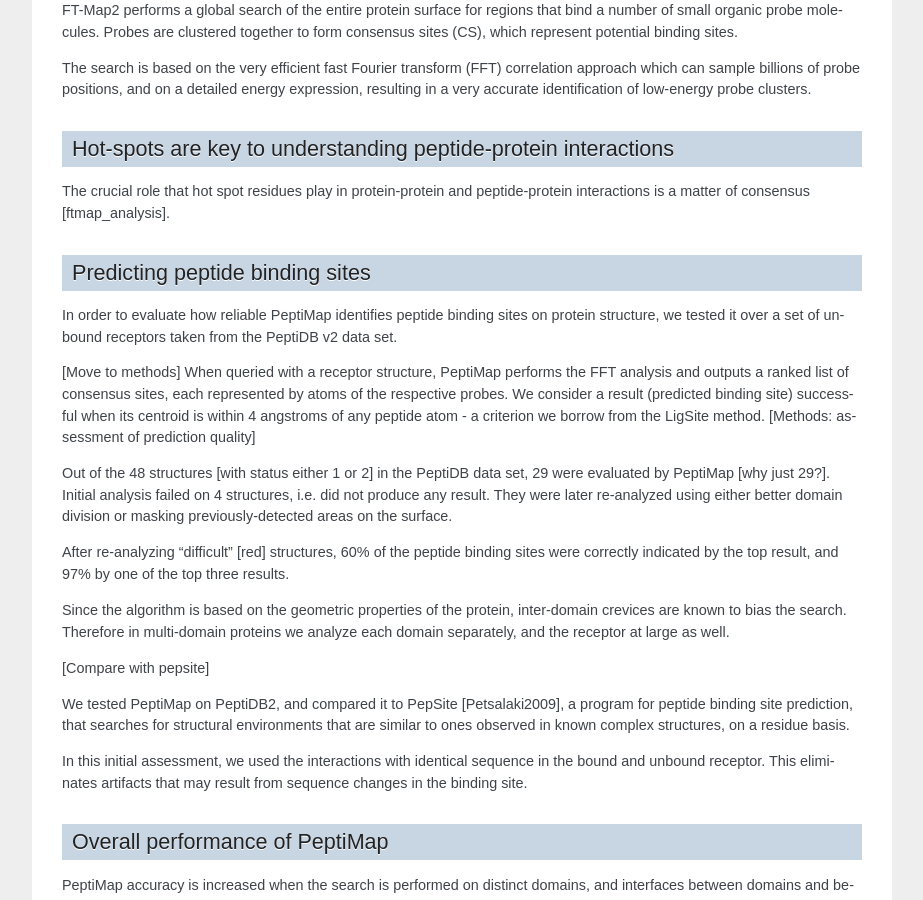
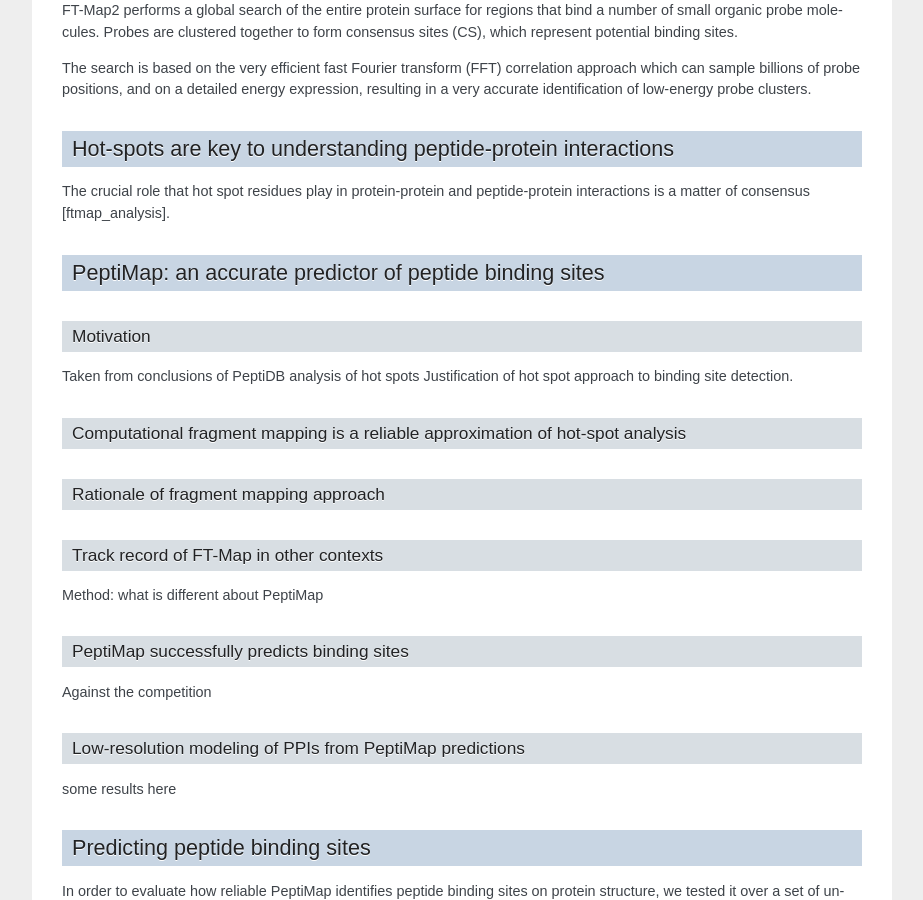
Before and after one commit to assaff/msc-thesis, a Sphinx documentation site: the page built from source/results.rst, in a window 1280 px wide and 900 px high, scrolled down 3907 px. Shown: the whole window, without its empty margins (198-1121 px from the left). Built offline with Sphinx 7.4.7, drawn with Linux system fonts in a browser that asks for light colours; formulas are drawn with MathJax 3; some of the changed text lies outside the part shown.

Commit message:
dumped whatever I had in peptimap into results

```diff
--- a/source/results.rst
+++ b/source/results.rst
@@ -83,6 +83,40 @@ The crucial role that hot spot residues play in protein-protein and
 peptide-protein interactions is a matter of consensus
 [ftmap_analysis].
 
+
+PeptiMap: an accurate predictor of peptide binding sites
+---------------------------------------------------------
+
+Motivation
+~~~~~~~~~~~
+
+Taken from conclusions of PeptiDB analysis of hot spots
+Justification of hot spot approach to binding site detection.
+
+Computational fragment mapping is a reliable approximation of hot-spot analysis
+~~~~~~~~~~~~~~~~~~~~~~~~~~~~~~~~~~~~~~~~~~~~~~~~~~~~~~~~~~~~~~~~~~~~~~~~~~~~~~~~~~
+
+Rationale of fragment mapping approach
+~~~~~~~~~~~~~~~~~~~~~~~~~~~~~~~~~~~~~~
+
+Track record of FT-Map in other contexts
+~~~~~~~~~~~~~~~~~~~~~~~~~~~~~~~~~~~~~~~~~
+
+Method: what is different about PeptiMap
+
+
+PeptiMap successfully predicts binding sites
+~~~~~~~~~~~~~~~~~~~~~~~~~~~~~~~~~~~~~~~~~~~~
+
+Against the competition
+
+Low-resolution modeling of PPIs from PeptiMap predictions
+~~~~~~~~~~~~~~~~~~~~~~~~~~~~~~~~~~~~~~~~~~~~~~~~~~~~~~~~~
+
+some results here
+
+
+
 Predicting peptide binding sites
 --------------------------------
 
```
